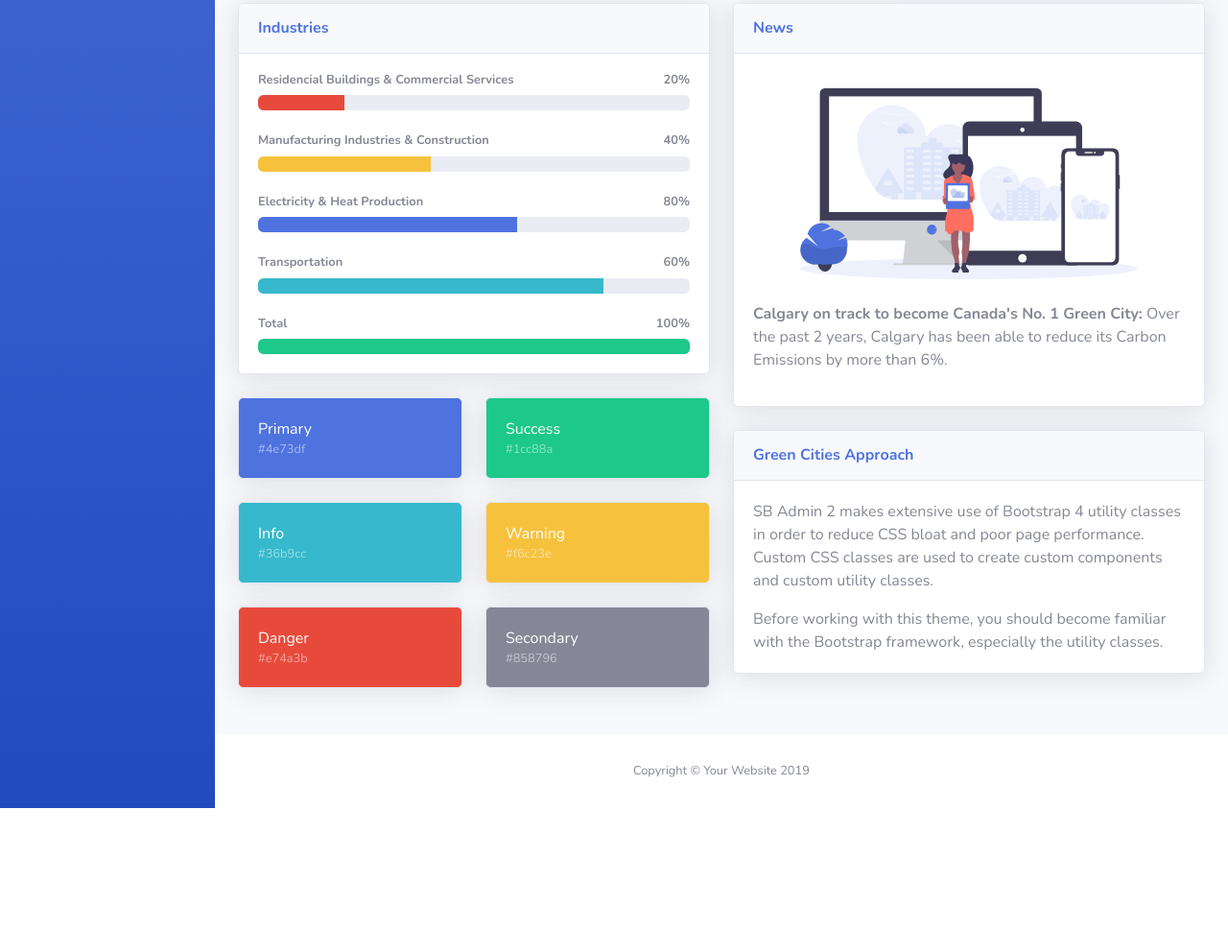
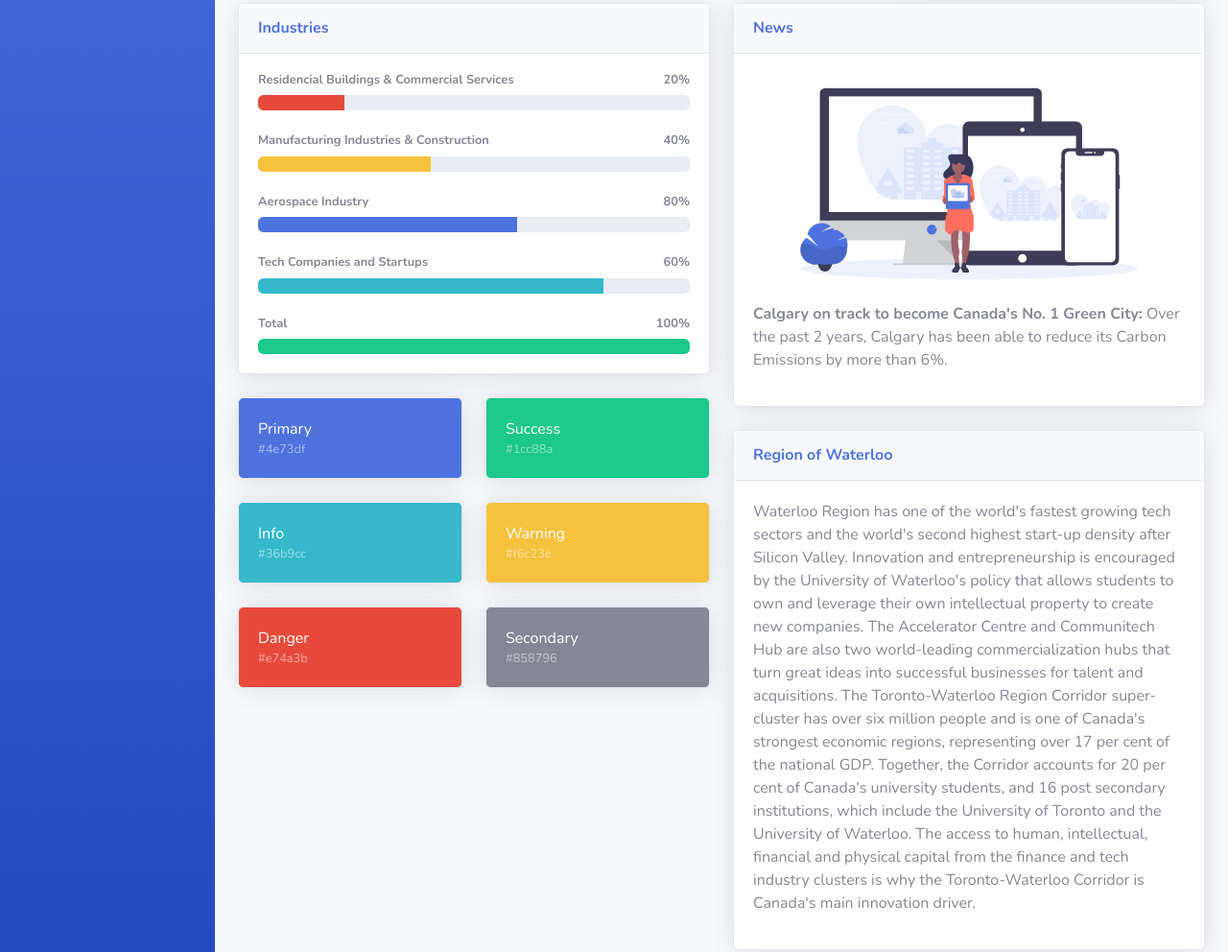
Before and after one commit to saadmateen/DInvest., a website with bundled scripts: page index.html in a window 1280 px wide. Shown: the part 733-1725 px from the top of the page at 96% size. Before the commit the page ends 1575 px from the top, so only its background shows below. Built offline with nearby package versions, Linux system fonts and the light colour scheme.

```diff
--- a/index.html
+++ b/index.html
@@ -489,11 +489,11 @@
                   <div class="progress mb-4">
                     <div class="progress-bar bg-warning" role="progressbar" style="width: 40%" aria-valuenow="40" aria-valuemin="0" aria-valuemax="100"></div>
                   </div>
-                  <h4 class="small font-weight-bold">Electricity & Heat Production<span class="float-right">80%</span></h4>
+                  <h4 class="small font-weight-bold">Aerospace Industry<span class="float-right">80%</span></h4>
                   <div class="progress mb-4">
                     <div class="progress-bar" role="progressbar" style="width: 60%" aria-valuenow="60" aria-valuemin="0" aria-valuemax="100"></div>
                   </div>
-                  <h4 class="small font-weight-bold">Transportation<span class="float-right">60%</span></h4>
+                  <h4 class="small font-weight-bold">Tech Companies and Startups<span class="float-right">60%</span></h4>
                   <div class="progress mb-4">
                     <div class="progress-bar bg-info" role="progressbar" style="width: 80%" aria-valuenow="80" aria-valuemin="0" aria-valuemax="100"></div>
                   </div>
@@ -576,11 +576,11 @@
               <!-- Approach -->
               <div class="card shadow mb-4">
                 <div class="card-header py-3">
-                  <h6 class="m-0 font-weight-bold text-primary">Green Cities Approach</h6>
+                  <h6 class="m-0 font-weight-bold text-primary">Region of Waterloo</h6>
                 </div>
                 <div class="card-body">
-                  <p>SB Admin 2 makes extensive use of Bootstrap 4 utility classes in order to reduce CSS bloat and poor page performance. Custom CSS classes are used to create custom components and custom utility classes.</p>
-                  <p class="mb-0">Before working with this theme, you should become familiar with the Bootstrap framework, especially the utility classes.</p>
+                  <p>Waterloo Region has one of the world's fastest growing tech sectors and the world's second highest start-up density after Silicon Valley. Innovation and entrepreneurship is encouraged by the University of Waterloo's policy that allows students to own and leverage their own intellectual property to create new companies. The Accelerator Centre and Communitech Hub are also two world-leading commercialization hubs that turn great ideas into successful businesses for talent and acquisitions.
+                      The Toronto-Waterloo Region Corridor super-cluster has over six million people and is one of Canada's strongest economic regions, representing over 17 per cent of the national GDP.  Together, the Corridor accounts for 20 per cent of Canada's university students, and 16 post secondary institutions, which include the University of Toronto and the University of Waterloo. The access to human, intellectual, financial and physical capital from the finance and tech industry clusters is why the Toronto-Waterloo Corridor is Canada's main innovation driver. </p>
                 </div>
               </div>
 
```
